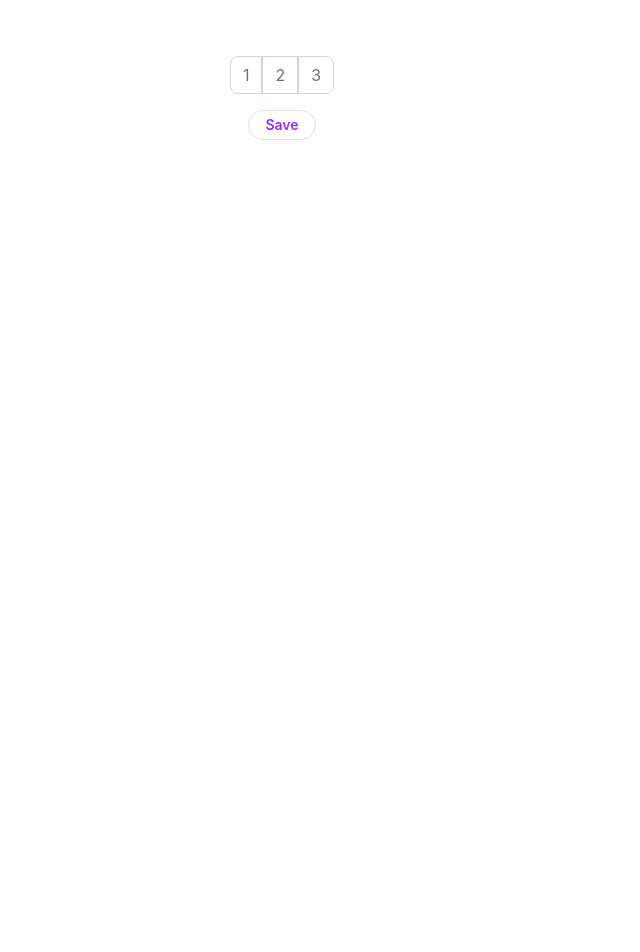
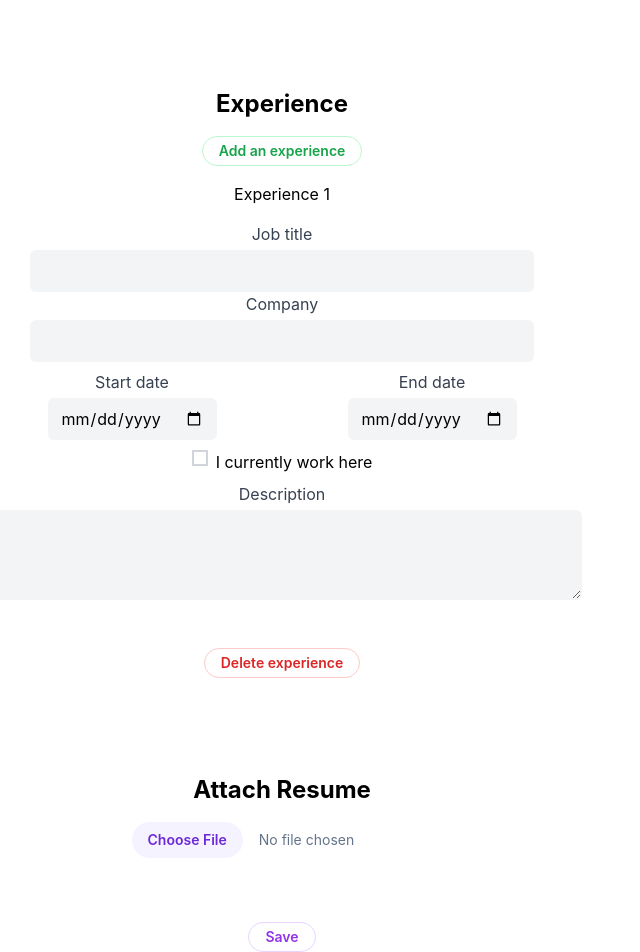
Before and after one commit to snroeung/resume-autofill-extension, a React (Create React App) app in the folder codebase/: page / in a window 1280 px wide. Shown: the part 1080-2032 px from the top of the page, without its empty margins (18-658 px from the left). Before the commit the page ends 1220 px from the top, so only its background shows below. Built offline with nearby package versions, Linux system fonts and the light colour scheme.

Commit message:
Everything is on a single "page"

```diff
--- a/codebase/src/App.js
+++ b/codebase/src/App.js
@@ -1,5 +1,4 @@
 import './App.css';
-import { Tab, Tabs, TabList, TabPanel } from 'react-tabs';
 import ContactInformation from './pages/ContactInformation';
 import ResumeAttachment from './pages/ResumeAttachment';
 import Experiences from './pages/Experiences';
@@ -10,32 +9,19 @@ function App() {
   const [savedExperiences, setSavedExperiences] = useState({});
 
   function handleSaveAll() {
-    //this will change once backend is configured
-    console.log("Contact Information:", savedContactInformation);
-    console.log("Experiences: ", savedExperiences);
+    console.log(savedContactInformation);
   }
 
   return (
-    <Tabs>
-      <TabPanel>
-        {<ContactInformation setSavedContactInformation={setSavedContactInformation}/>}
-      </TabPanel>
-      <TabPanel>
-        {<ResumeAttachment />}
-      </TabPanel>
-      <TabPanel>
-        {<Experiences setSavedExperiences={setSavedExperiences}/>}
-      </TabPanel>
-      <TabList className="flex justify-center m-4">
-        <Tab className="block px-3 py-2 ml-0 leading-tight text-gray-500 bg-white border border-gray-300 rounded-l-lg hover:bg-gray-100 hover:text-gray-700">1</Tab>
-        <Tab className="px-3 py-2 leading-tight text-gray-500 bg-white border border-gray-300 hover:bg-gray-100 hover:text-gray-700">2</Tab>
-        <Tab className="block px-3 py-2 ml-0 leading-tight text-gray-500 bg-white border border-gray-300 rounded-r-lg hover:bg-gray-100 hover:text-gray-700">3</Tab>
-      </TabList>
-      <div className="flex justify-center my-2">
+    <div>
+      {<ContactInformation setSavedContactInformation={setSavedContactInformation}/>}
+      {<Experiences setSavedExperiences={setSavedExperiences}/>}
+      {<ResumeAttachment />}
+      <div className="flex justify-center">
           <button className="px-4 py-1 text-sm text-purple-600 font-semibold rounded-full border border-purple-200 hover:text-white hover:bg-purple-600 hover:border-transparent focus:outline-none focus:ring-2 focus:ring-purple-600 focus:ring-offset-2"
           onClick={() => handleSaveAll()}>Save</button>
       </div>
-    </Tabs>
+    </div>
   );
 }
 
--- a/codebase/src/pages/ResumeAttachment.js
+++ b/codebase/src/pages/ResumeAttachment.js
@@ -12,18 +12,18 @@ function ResumeAttachment() {
                 </h2>
             </header>
             <form>
-                <div className="flex flex-row justify-center my-2">
+                <div className="flex flex-row justify-center my-4">
                     <label>
-                    <span className="sr-only">Upload resume</span>
-                    <input type="file" className="block w-full text-sm text-slate-500
+                        <span className="sr-only">Upload resume</span>
+                        <input type="file" className="block w-full text-sm text-slate-500
       file:mr-4 file:py-2 file:px-4
       file:rounded-full file:border-0
       file:text-sm file:font-semibold
       file:bg-violet-50 file:text-violet-700
       hover:file:bg-violet-100
     "
-    onChange={(e) => setResume(e.target.files[0])}    />
-                </label>
+                            onChange={(e) => setResume(e.target.files[0])} />
+                    </label>
                 </div>
             </form>
         </div>
```
